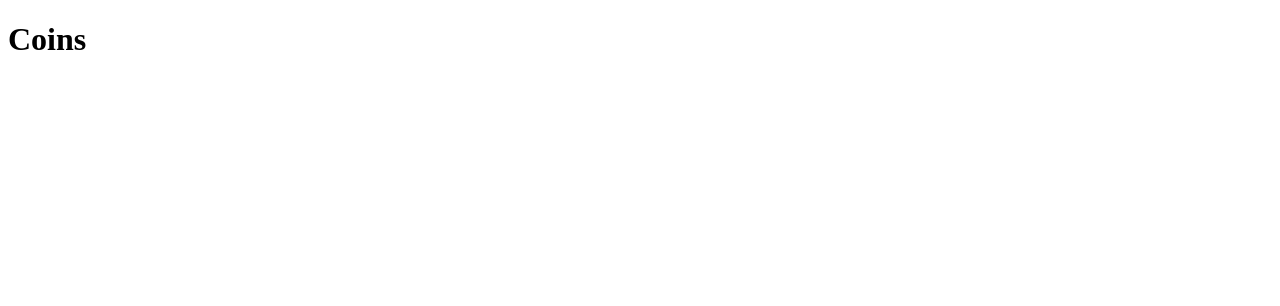
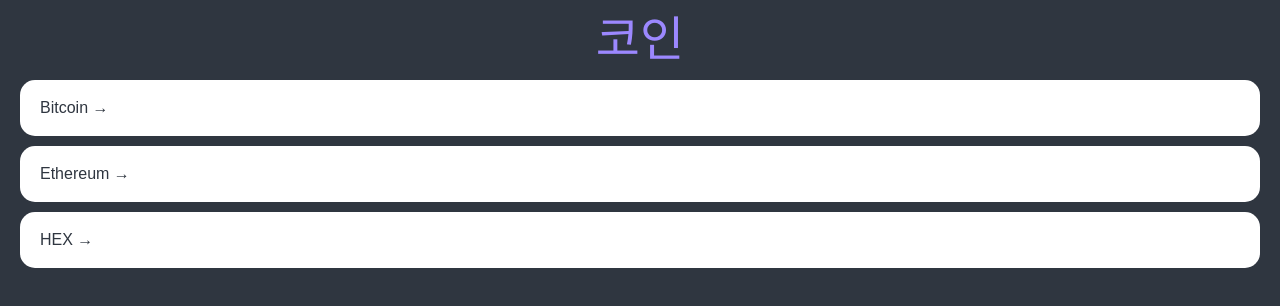
Before and after one commit to 94CJG/React-MasterClass-Training, a React (Create React App) app: page / in a window 1280 px wide. Shown: the top 306 px of the page. Built offline with nearby package versions, Linux system fonts and the light colour scheme.

Commit message:
Coins.tsx 프론트 페이지 CSS 수정
ㅁ map( ) 함수를 이용하여 styled Component를 수정
ㅁ Link to + map ( )를 이용하여 클릭시 해당 페이지로 이동함.

```diff
--- a/src/App.tsx
+++ b/src/App.tsx
@@ -1,17 +1,79 @@
-//	-> All coins 모든 코인들이 보여질 것이다.
-//	:id -> /btc -> Coin Detail
-//	Nested(중첩된) Router 사용 할 것이다
-//	ㄴ what? 한 스크린 내에 또다른 Router를 가질수 있는 것이다.
-//	ㄴ btc/information
-//	ㄴ btc/chart
-
+import { createGlobalStyle } from "styled-components";
 import Router from "./Router";
 
+
+const GlobalStyle = createGlobalStyle` //오브젝트를 전역 스코프에 CSS값 적용한다.
+  @import url('https://fonts.googleapis.com/css2?family=Source+Sans+3:wght@300;400&display=swap');
+  body
+    html, body, div, span, applet, object, iframe,
+    h1, h2, h3, h4, h5, h6, p, blockquote, pre,
+    a, abbr, acronym, address, big, cite, code,
+    del, dfn, em, img, ins, kbd, q, s, samp,
+    small, strike, strong, sub, sup, tt, var,
+    b, u, i, center,
+    dl, dt, dd, ol, ul, li,
+    fieldset, form, label, legend,
+    table, caption, tbody, tfoot, thead, tr, th, td,
+    article, aside, canvas, details, embed,
+    figure, figcaption, footer, header, hgroup,
+    menu, nav, output, ruby, section, summary,
+    time, mark, audio, video {
+      margin: 0;
+      padding: 0;
+      border: 0;
+      font-size: 100%;
+      font: inherit;
+      vertical-align: baseline;
+    }
+
+    article, aside, details, figcaption, figure,
+    footer, header, hgroup, menu, nav, section {
+      display: block;
+    }
+    body {
+      line-height: 1;
+    }
+    ol, ul {
+      list-style: none;
+    }
+    blockquote, q {
+      quotes: none;
+    }
+    blockquote:before, blockquote:after,
+    q:before, q:after {
+      content: '';
+      content: none;
+    }
+    table {
+      border-collapse: collapse;
+      border-spacing: 0;
+    }
+    * {
+      box-sizing:border-box;
+    }
+    body {
+      font-family: 'Source Sans Pro', sans-serif;
+    background-color:${(props) => props.theme.bgColor};
+    color:${(props) => props.theme.textColor}
+    }
+
+    a {
+      text-decoration: none;
+      color: inherit;
+    }
+`;
+
 function App() {
-  return <Router />;
+  return (
+    <>
+      <GlobalStyle />
+      <Router />
+    </>
+  );
 }
 
 export default App;
 /**
- *
+ * <> :  Fragment 라고 부르며, 일종의 유령 컴포넌트이다.
+ * ㄴ 부모 없이 서로 붙어 있는 많은 것들을 리턴할 수 있게 해준다.
 */
--- a/src/routes/Coins.tsx
+++ b/src/routes/Coins.tsx
@@ -1,11 +1,88 @@
-//	-> All coins 모든 코인들이 보여질 것이다.
-//	:id -> /btc -> Coin Detail
-//	Nested(중첩된) Router 사용 할 것이다
-//	ㄴ what? 한 스크린 내에 또다른 Router를 가질수 있는 것이다.
-//	ㄴ btc/information
-//	ㄴ btc/chart
 
-function Coins () {
-	return <h1>Coins</h1>
+import {Link} from "react-router-dom";
+import { styled } from 'styled-components';
+
+const Container = styled.div`
+  padding: 0px 20px;
+`;
+
+const Header = styled.header`
+  height: 10vh;
+  display: flex;
+  justify-content: center;
+  align-items: center;
+`;
+
+const CoinsList = styled.ul``;
+
+const Coin = styled.li`
+  background-color: white;
+  color: ${(props) => props.theme.bgColor};
+  padding: 20px;
+  border-radius: 15px;
+  margin-bottom: 10px;
+	a {
+		transition: color 0.2s ease-in;
+		display: block;
+		//a 링크에 padding이 있을시 유저에게 더 편하게 다가올 수 있다.
+		//마우스를 올렸을 때 보여진다.
+	}
+	&:hover {
+		a {
+			color: ${(props) => props.theme.accentColor };
+		}
+	}
+`;
+
+const Title = styled.h1`
+  font-size: 48px;
+  color: ${(props) => props.theme.accentColor};
+`;
+
+const coins = [
+	{
+		id: 'btc-bitcoin',
+		name: 'Bitcoin',
+		symbol: 'BTC',
+		rank: 1,
+		is_new: false,
+		is_active: true,
+		type: 'coin',
+	},
+	{
+		id: 'eth-ethereum',
+		name: 'Ethereum',
+		symbol: 'ETH',
+		rank: 2,
+		is_new: false,
+		is_active: true,
+		type: 'coin',
+	},
+	{
+		id: 'hex-hex',
+		name: 'HEX',
+		symbol: 'HEX',
+		rank: 3,
+		is_new: false,
+		is_active: true,
+		type: 'token',
+	},
+];
+
+function Coins() {
+	return (
+		<Container>
+			<Header>
+				<Title>코인</Title>
+			</Header>
+			<CoinsList>
+				{coins.map((coin) => (
+					<Coin key={coin.id}>
+						<Link to={`/${coin.id}`}>{coin.name} &rarr;</Link>
+					</Coin>
+				))}
+			</CoinsList>
+		</Container>
+	);
 }
 export default Coins;
--- a/src/styled.d.ts
+++ b/src/styled.d.ts
@@ -4,10 +4,10 @@
 
 
 // and extend them!
-declare module 'styled-components' {
+//declare module 'styled-components' {
   export interface DefaultTheme {
 		textColor: string;
 		bgColor: string;
-		btnColor: string;
+		accentColor: string;
   }
-}
+//}
--- a/src/theme.ts
+++ b/src/theme.ts
@@ -1,7 +1,7 @@
-import {DefaultTheme} from "styled-components/dist/types";
+import {DefaultTheme} from "styled-components";
 
-export const theme:DefaultTheme = { //styled.d.ts에서 정의를 해줘서 자동완성으로 보여진다.
-	bgColor:"white",
-	textColor:"black",
-	btnColor:"tomato",
-}
+export const theme: DefaultTheme = { //styled.d.ts에서 정의를 해줘서 자동완성으로 보여진다.
+	bgColor:"#2f3640",
+	textColor:"#f5f6fa",
+	accentColor:"#9c88ff",
+};
```
Also changed, not shown: 1 other file (tests, documents, lock files or other folders).
